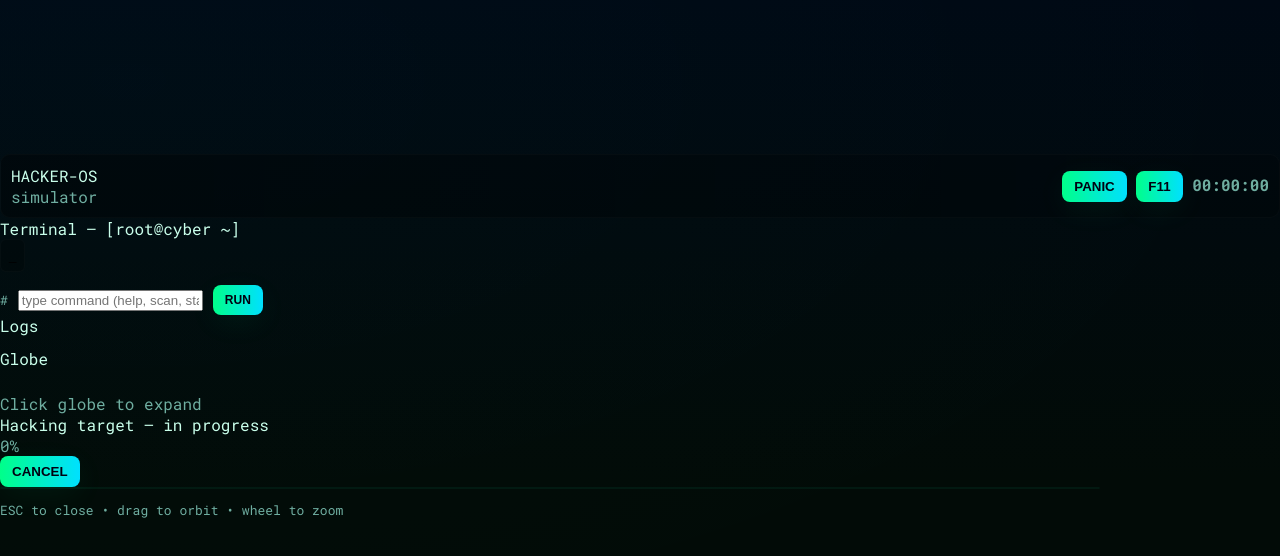
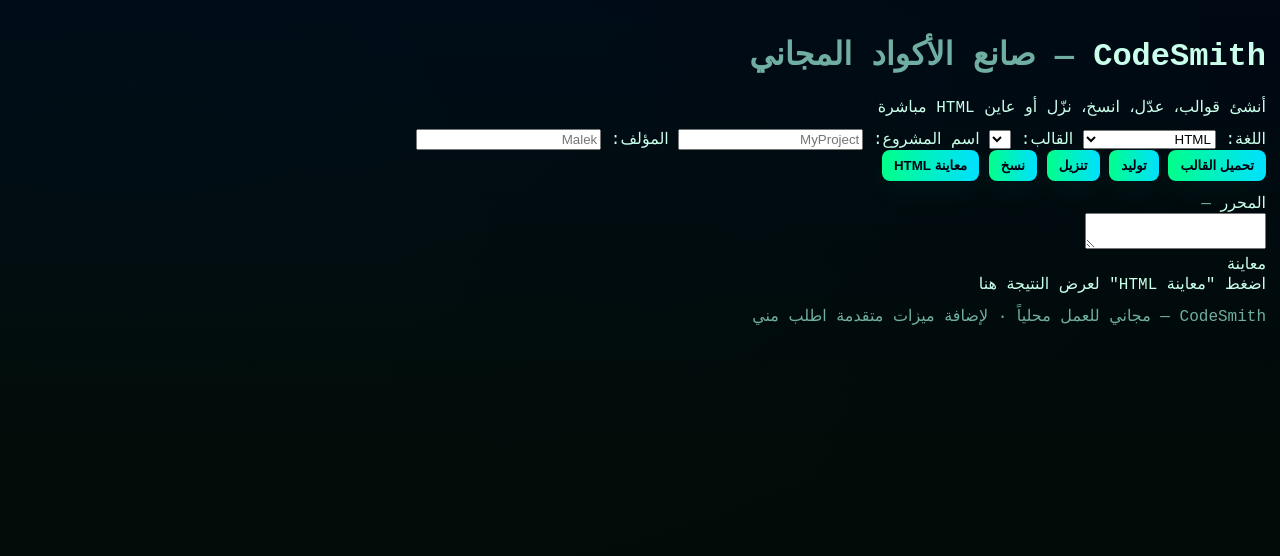
Before and after one commit to malekk2006/MalekCyberUI, a plain HTML site: page index.html in a window 1280 px wide. Drawn offline with nearby package versions, Linux system fonts and the light colour scheme.

Commit message:
Update index.html

```diff
--- a/index.html
+++ b/index.html
@@ -1,71 +1,70 @@
 <!doctype html>
-<html lang="en">
+<html lang="ar" dir="rtl">
 <head>
   <meta charset="utf-8" />
   <meta name="viewport" content="width=device-width,initial-scale=1" />
-  <title>Hacker OS — Simulator</title>
-
-  <!-- Fonts & libs -->
-  <link href="https://fonts.googleapis.com/css2?family=Roboto+Mono:wght@300;400;700&display=swap" rel="stylesheet">
-  <script src="https://cdn.jsdelivr.net/npm/three@0.157.0/build/three.min.js"></script>
-  <script src="https://cdn.jsdelivr.net/npm/three@0.157.0/examples/js/controls/OrbitControls.js"></script>
-  <script src="https://cdn.jsdelivr.net/npm/chart.js@4.4.0/dist/chart.umd.min.js"></script>
-
+  <title>CodeSmith — صانع الأكواد (متصفح)</title>
   <link rel="stylesheet" href="style.css">
 </head>
 <body>
-  <canvas id="matrix"></canvas>
+  <div class="app">
+    <header>
+      <h1>CodeSmith <span class="muted">— صانع الأكواد المجاني</span></h1>
+      <div class="meta">أنشئ قوالب، عدّل، انسخ، نزّل أو عاين HTML مباشرة</div>
+    </header>
 
-  <div class="hud">
-    <div class="topbar">
-      <div class="brand">HACKER-OS <span class="muted">simulator</span></div>
-      <div class="controls">
-        <button id="btnPanic" class="btn warn">PANIC</button>
-        <button id="btnFull" class="btn">F11</button>
-        <span id="clock" class="clock muted">00:00:00</span>
+    <section class="controls">
+      <label>اللغة:
+        <select id="langSelect">
+          <option value="html">HTML</option>
+          <option value="css">CSS</option>
+          <option value="js">JavaScript</option>
+          <option value="python">Python</option>
+          <option value="java">Java</option>
+          <option value="spring">Spring Boot (Java)</option>
+          <option value="bash">Bash</option>
+          <option value="sql">SQL</option>
+        </select>
+      </label>
+
+      <label>القالب:
+        <select id="templateSelect"></select>
+      </label>
+
+      <label>اسم المشروع:
+        <input id="projectName" placeholder="MyProject" />
+      </label>
+
+      <label>المؤلف:
+        <input id="author" placeholder="Malek" />
+      </label>
+
+      <div class="actions">
+        <button id="loadTemplate" class="btn">تحميل القالب</button>
+        <button id="generateBtn" class="btn primary">توليد</button>
+        <button id="downloadBtn" class="btn">تنزيل</button>
+        <button id="copyBtn" class="btn">نسخ</button>
+        <button id="previewBtn" class="btn">معاينة HTML</button>
       </div>
-    </div>
+    </section>
 
-    <!-- Draggable windows -->
-    <div id="termWin" class="win draggable">
-      <div class="win-title">Terminal — [root@cyber ~] <span class="win-actions"><button class="mini" data-act="min">_</button></span></div>
-      <pre id="termOut" class="term-out"></pre>
-      <div class="term-input">
-        <span class="prompt">#</span>
-        <input id="termInput" placeholder="type command (help, scan, status, clear, hack)"/>
-        <button id="runBtn" class="btn small">RUN</button>
+    <section class="editor-area">
+      <div class="editor">
+        <div class="editor-head">المحرر <span id="fileName" class="muted">—</span></div>
+        <textarea id="code" spellcheck="false"></textarea>
       </div>
-    </div>
 
-    <div id="logsWin" class="win draggable right">
-      <div class="win-title">Logs</div>
-      <div id="logsOut" class="logs-out"></div>
-    </div>
+      <aside class="preview-panel">
+        <div class="panel-head">معاينة</div>
+        <div id="preview" class="preview">اضغط "معاينة HTML" لعرض النتيجة هنا</div>
+      </aside>
+    </section>
 
-    <div id="globeWin" class="win draggable left">
-      <div class="win-title">Globe</div>
-      <div id="globeMini" class="globe-mini"></div>
-      <div class="globe-actions muted">Click globe to expand</div>
-    </div>
-
-    <!-- progress modal -->
-    <div id="progressModal" class="modal hidden">
-      <div class="modal-card">
-        <div class="modal-title">Hacking target — in progress</div>
-        <div class="progress-bar"><div id="progressFill" style="width:0%"></div></div>
-        <div id="progressText" class="muted">0%</div>
-        <button id="cancelHack" class="btn warn">CANCEL</button>
-      </div>
-    </div>
-
-    <!-- globe overlay fullscreen -->
-    <div id="globeOverlay" class="overlay hidden">
-      <div id="globeFull" class="globe-full"></div>
-      <div class="overlay-hint muted">ESC to close • drag to orbit • wheel to zoom</div>
-    </div>
-
+    <footer>
+      <div class="muted">CodeSmith — مجاني للعمل محلياً · لإضافة ميزات متقدمة اطلب مني</div>
+    </footer>
   </div>
 
-  <script src="main.js" defer></script>
+  <script src="main.js"></script>
 </body>
 </html>
```
